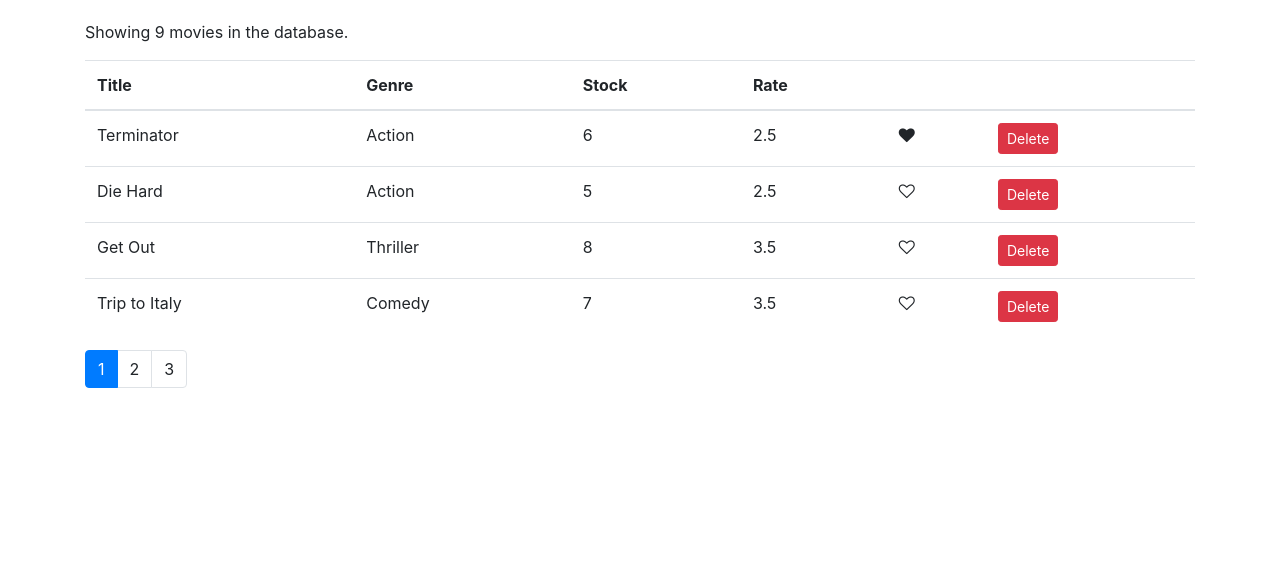
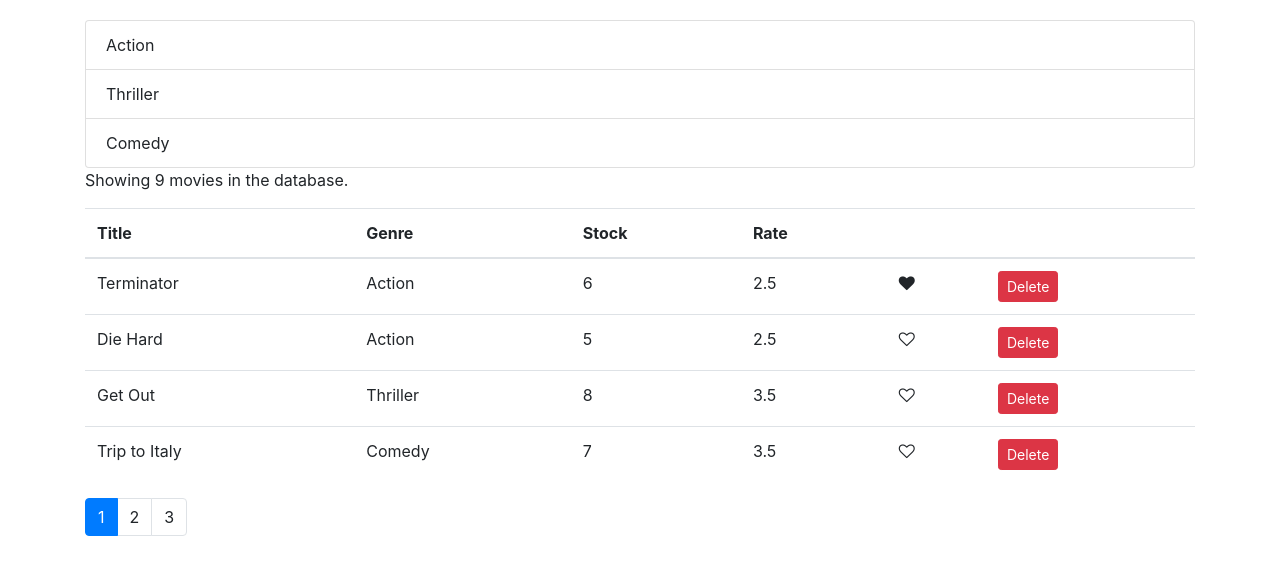
Before and after one commit to mayankgupta804/vidly, a React (Create React App) app: page / in a window 1280 px wide. Shown: the top 574 px of the page. Built offline with nearby package versions, Linux system fonts and the light colour scheme.

Commit message:
WIP: Implement listgroup for showing movies by group

```diff
--- a/src/App.js
+++ b/src/App.js
@@ -6,6 +6,8 @@ import Movies from "./components/movies";
 class App extends Component {
   state = {
     movies: getMovies(),
+    allMovies: getMovies(),
+    genres: [...new Set(getMovies().map((movie) => movie.genre.name))],
     currentPage: 1,
     pageSize: 4,
   };
@@ -27,16 +29,23 @@ class App extends Component {
     this.setState({ currentPage: page });
   };
 
+  handleGenreChange = (genre) => {
+    const moviesInGenre = this.state.allMovies.filter((m) => m.genre.name === genre);
+    this.setState({ movies: moviesInGenre });
+  };
+
   render() {
     return (
       <main className="container">
         <Movies
           movies={this.state.movies}
+          genres={this.state.genres}
           onLike={this.handleLike}
           onDelete={this.handleDelete}
           pageSize={this.state.pageSize}
           onPageChange={this.handlePageChange}
           currentPage={this.state.currentPage}
+          onGenreChange={this.handleGenreChange}
         />
       </main>
     );
--- /dev/null
+++ b/src/components/common/listgroup.jsx
@@ -0,0 +1,22 @@
+import React from "react";
+
+const ListGroup = (props) => {
+  const { genres, onGenreChange } = props;
+
+  return (
+    <ul className="list-group">
+      {genres.map((genre) => (
+        <li
+          className="list-group-item"
+          key={genre}
+          style={{ cursor: "pointer" }}
+          onClick={() => onGenreChange(genre)}
+        >
+          {genre}
+        </li>
+      ))}
+    </ul>
+  );
+};
+
+export default ListGroup;
--- a/src/components/movies.jsx
+++ b/src/components/movies.jsx
@@ -1,6 +1,7 @@
 import React, { Component } from "react";
 import Like from "./common/like";
 import Pagination from "./common/pagination";
+import ListGroup from "./common/listgroup";
 import { paginate } from "../utils/paginate";
 
 class Movies extends Component {
@@ -12,13 +13,16 @@ class Movies extends Component {
       onPageChange,
       onLike,
       onDelete,
+      onGenreChange,
       movies: allMovies,
+      genres,
     } = this.props;
 
     const movies = paginate(allMovies, currentPage, pageSize);
 
     return (
       <React.Fragment>
+        <ListGroup genres={genres} onGenreChange={onGenreChange} />
         {count === 0 ? (
           <p>There are no movies in the database.</p>
         ) : (
```
